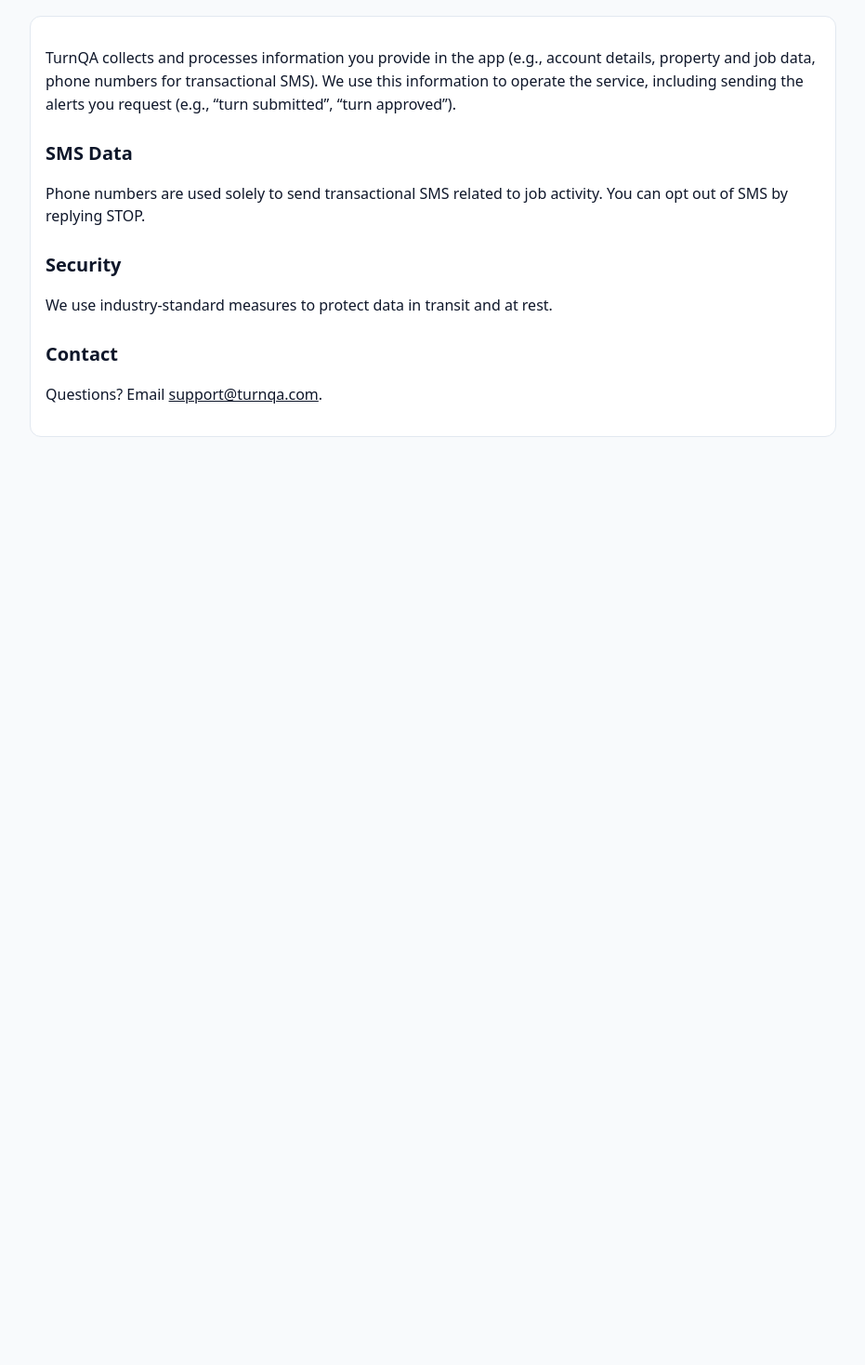
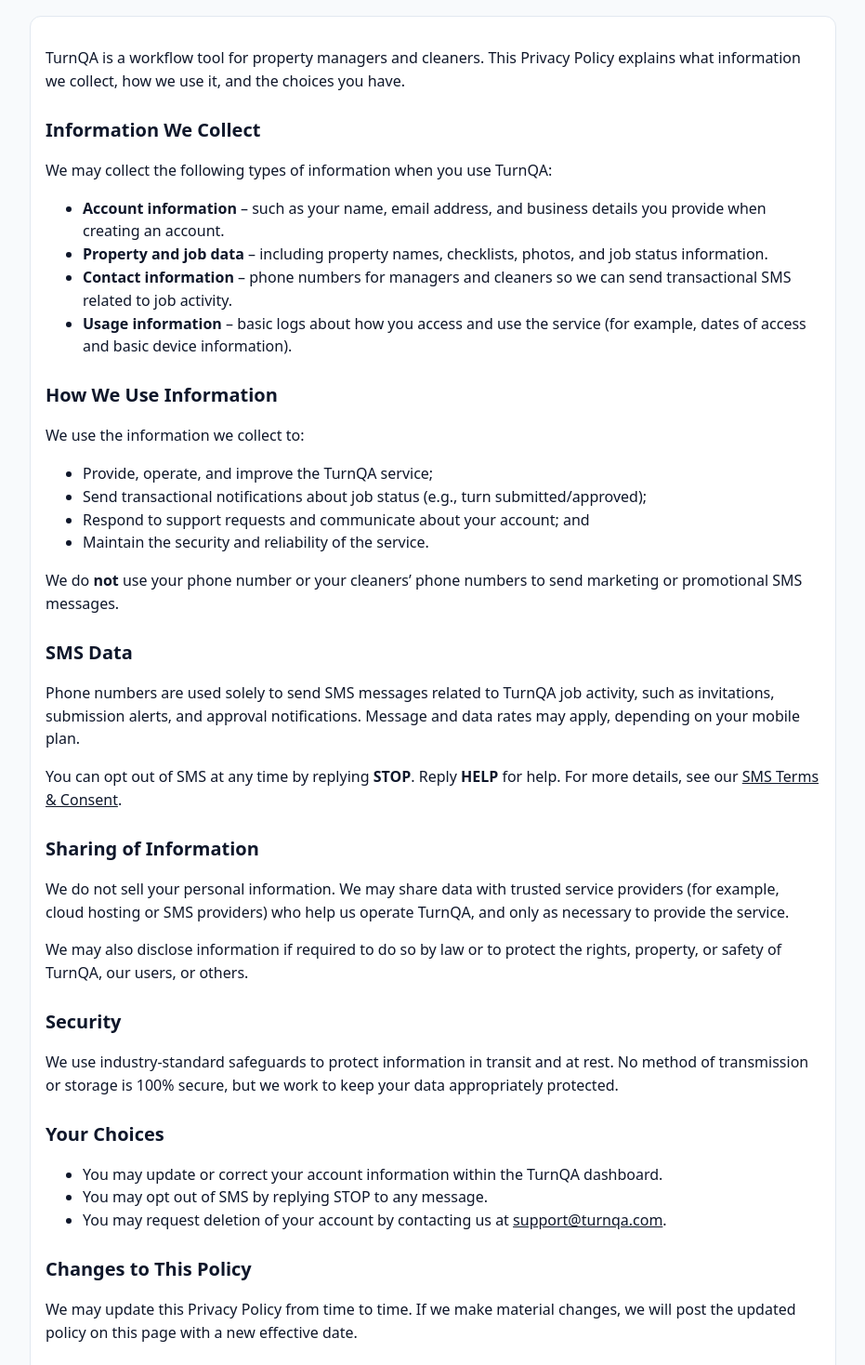
Before and after one commit to dmeadows001/turn-qa, a Next.js app: page /legal/privacy in a window 1280 px wide. Shown: the part 122-1590 px from the top of the page at 93% size, without its empty margins (174-1105 px from the left). Before the commit the page ends 840 px from the top, so only its background shows below. Built offline with nearby package versions, Linux system fonts and the light colour scheme.

Commit message:
Update privacy.js

```diff
--- a/pages/legal/privacy.js
+++ b/pages/legal/privacy.js
@@ -13,34 +13,117 @@ export default function Privacy() {
   const h1 = { fontSize: 32, marginBottom: 10 };
   const h2 = { fontSize: 20, marginTop: 24, marginBottom: 6 };
   const small = { color: '#64748b', fontSize: 14 };
-  const box = { border: '1px solid #e2e8f0', borderRadius: 12, padding: 16, background: '#fff' };
+  const box = {
+    border: '1px solid #e2e8f0',
+    borderRadius: 12,
+    padding: 16,
+    background: '#ffffff',
+  };
 
   return (
     <>
       <Head>
         <title>TurnQA Privacy Policy</title>
         <meta name="robots" content="noindex,nofollow" />
-        <meta name="description" content="TurnQA privacy summary." />
+        <meta name="description" content="How TurnQA collects, uses, and protects your data." />
         <link rel="canonical" href="https://www.turnqa.com/legal/privacy" />
       </Head>
 
       <main style={wrap}>
         <h1 style={h1}>Privacy Policy</h1>
         <p style={small}>Effective date: {new Date().toISOString().slice(0, 10)}</p>
-        <div style={{...box, marginTop: 14}}>
+
+        <div style={{ ...box, marginTop: 14 }}>
           <p>
-            TurnQA collects and processes information you provide in the app (e.g., account details, property and job data,
-            phone numbers for transactional SMS). We use this information to operate the service, including sending the alerts
-            you request (e.g., “turn submitted”, “turn approved”).
+            TurnQA is a workflow tool for property managers and cleaners. This Privacy Policy explains
+            what information we collect, how we use it, and the choices you have.
           </p>
+
+          <h2 style={h2}>Information We Collect</h2>
+          <p>We may collect the following types of information when you use TurnQA:</p>
+          <ul>
+            <li>
+              <strong>Account information</strong> – such as your name, email address, and business
+              details you provide when creating an account.
+            </li>
+            <li>
+              <strong>Property and job data</strong> – including property names, checklists, photos,
+              and job status information.
+            </li>
+            <li>
+              <strong>Contact information</strong> – phone numbers for managers and cleaners so we can
+              send transactional SMS related to job activity.
+            </li>
+            <li>
+              <strong>Usage information</strong> – basic logs about how you access and use the service
+              (for example, dates of access and basic device information).
+            </li>
+          </ul>
+
+          <h2 style={h2}>How We Use Information</h2>
+          <p>We use the information we collect to:</p>
+          <ul>
+            <li>Provide, operate, and improve the TurnQA service;</li>
+            <li>Send transactional notifications about job status (e.g., turn submitted/approved);</li>
+            <li>Respond to support requests and communicate about your account; and</li>
+            <li>Maintain the security and reliability of the service.</li>
+          </ul>
+          <p>
+            We do <strong>not</strong> use your phone number or your cleaners’ phone numbers to send
+            marketing or promotional SMS messages.
+          </p>
+
           <h2 style={h2}>SMS Data</h2>
           <p>
-            Phone numbers are used solely to send transactional SMS related to job activity. You can opt out of SMS by replying STOP.
+            Phone numbers are used solely to send SMS messages related to TurnQA job activity, such as
+            invitations, submission alerts, and approval notifications. Message and data rates may
+            apply, depending on your mobile plan.
           </p>
+          <p>
+            You can opt out of SMS at any time by replying <strong>STOP</strong>. Reply{' '}
+            <strong>HELP</strong> for help. For more details, see our{' '}
+            <a href="/legal/sms-terms">SMS Terms &amp; Consent</a>.
+          </p>
+
+          <h2 style={h2}>Sharing of Information</h2>
+          <p>
+            We do not sell your personal information. We may share data with trusted service providers
+            (for example, cloud hosting or SMS providers) who help us operate TurnQA, and only as
+            necessary to provide the service.
+          </p>
+          <p>
+            We may also disclose information if required to do so by law or to protect the rights,
+            property, or safety of TurnQA, our users, or others.
+          </p>
+
           <h2 style={h2}>Security</h2>
-          <p>We use industry-standard measures to protect data in transit and at rest.</p>
+          <p>
+            We use industry-standard safeguards to protect information in transit and at rest. No
+            method of transmission or storage is 100% secure, but we work to keep your data
+            appropriately protected.
+          </p>
+
+          <h2 style={h2}>Your Choices</h2>
+          <ul>
+            <li>You may update or correct your account information within the TurnQA dashboard.</li>
+            <li>You may opt out of SMS by replying STOP to any message.</li>
+            <li>
+              You may request deletion of your account by contacting us at{' '}
+              <a href="mailto:support@turnqa.com">support@turnqa.com</a>.
+            </li>
+          </ul>
+
+          <h2 style={h2}>Changes to This Policy</h2>
+          <p>
+            We may update this Privacy Policy from time to time. If we make material changes, we will
+            post the updated policy on this page with a new effective date.
+          </p>
+
           <h2 style={h2}>Contact</h2>
-          <p>Questions? Email <a href="mailto:support@turnqa.com">support@turnqa.com</a>.</p>
+          <p>
+            Questions or concerns? Email us at{' '}
+            <a href="mailto:support@turnqa.com">support@turnqa.com</a>.
+          </p>
         </div>
       </main>
     </>
```
